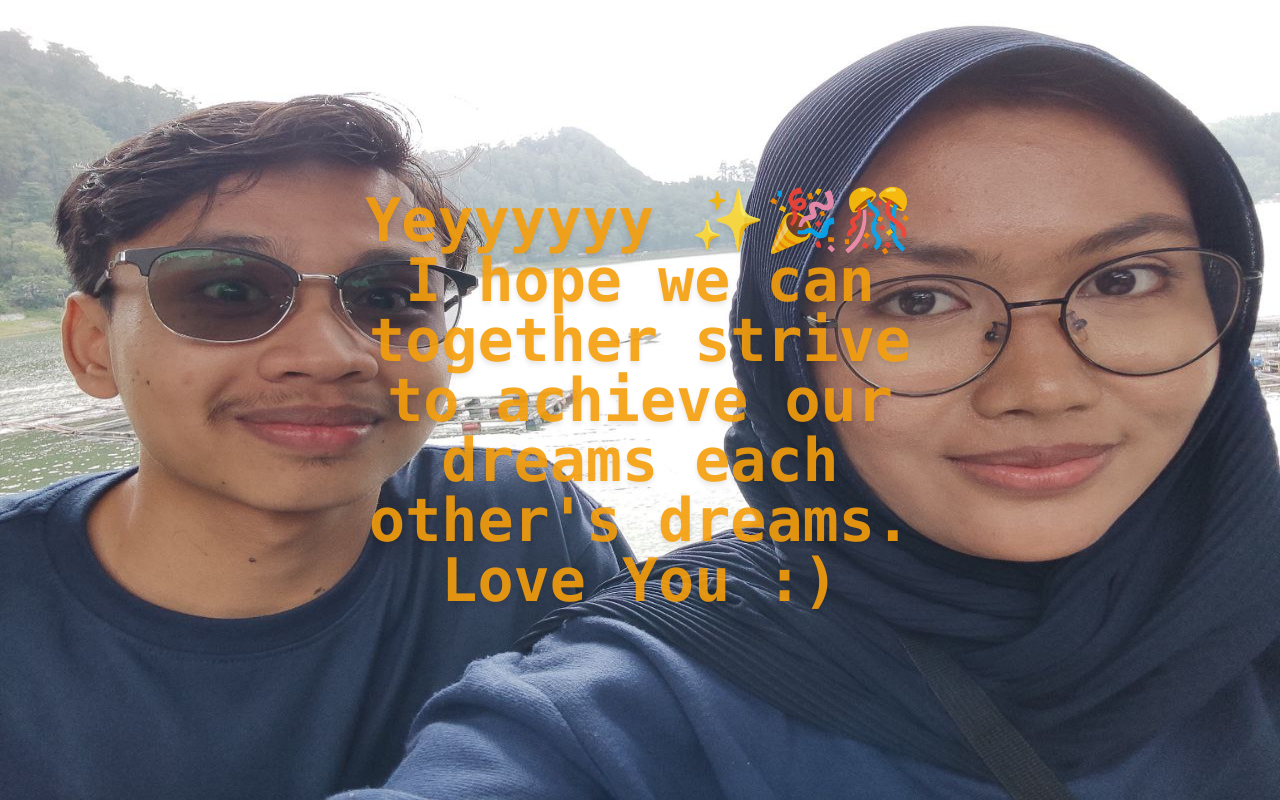
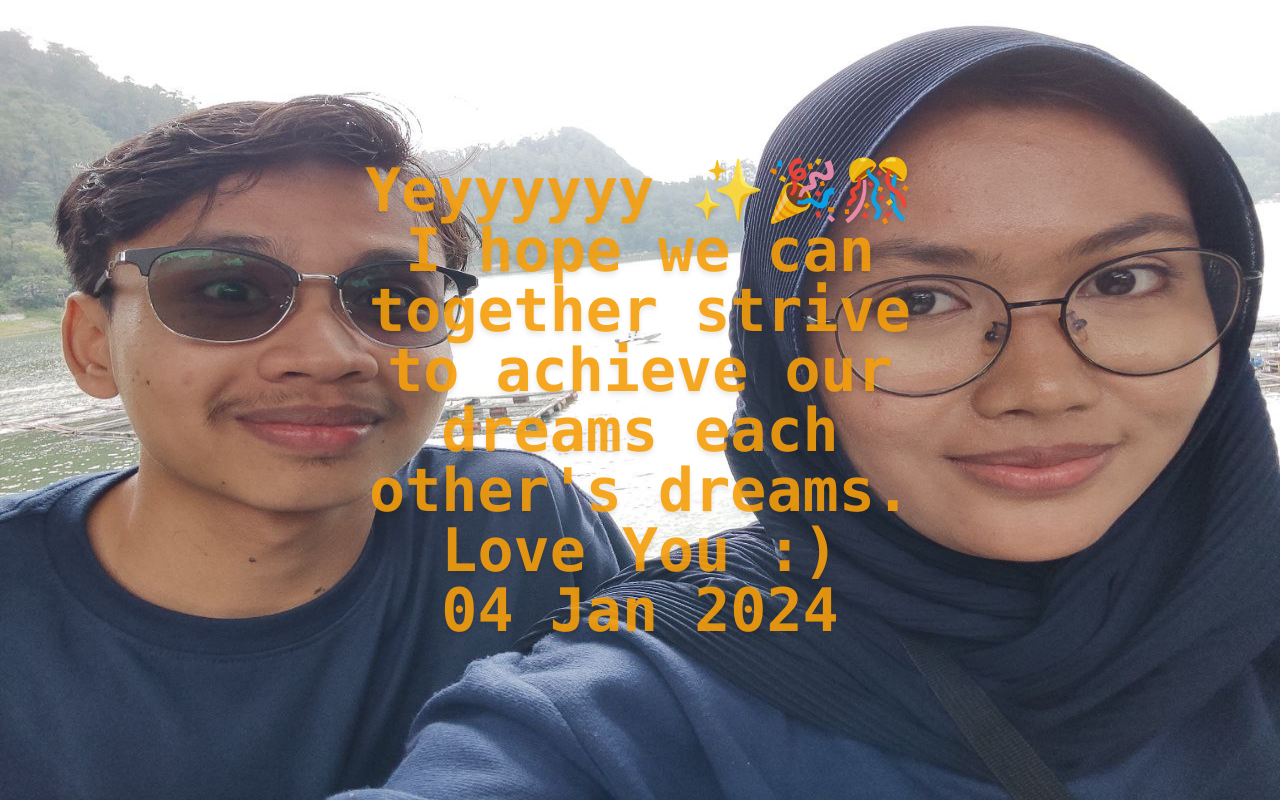
Before and after one commit to dystianen/my-love, a Next.js app: page /10 in a window 1280 px wide. Both pictures are taken after a click on the button "Buka Dulu Cantik :)". Built offline with nearby package versions, Linux system fonts and the light colour scheme.

Commit message:
add date jadian

```diff
--- a/app/10/page.tsx
+++ b/app/10/page.tsx
@@ -17,6 +17,9 @@ export default function Home() {
           Yeyyyyyy ✨🎉🎊 <br />
           I hope we can together strive to achieve our dreams
           each other&#39;s dreams. <br /> Love You :)
+
+          <br />
+          04 Jan 2024
         </p>
       </motion.div>
     </main>
```
